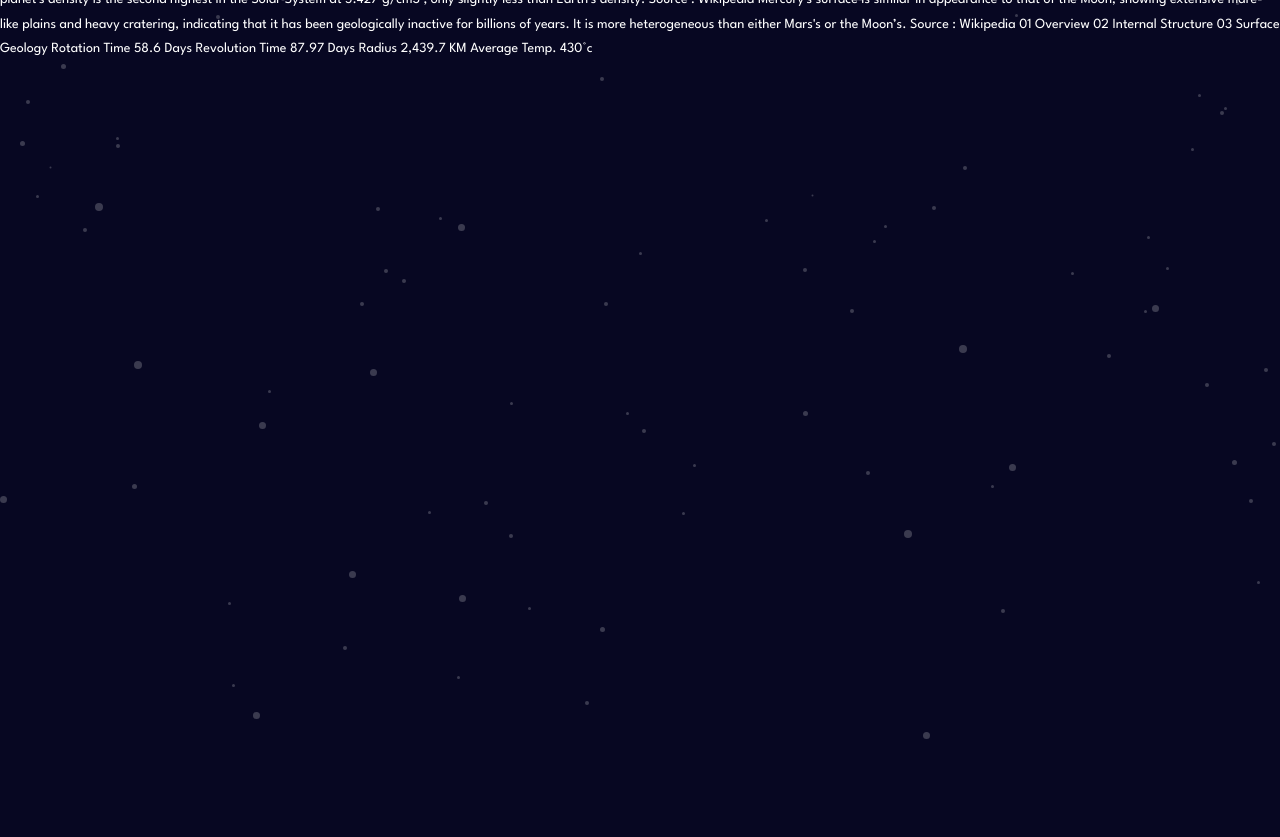
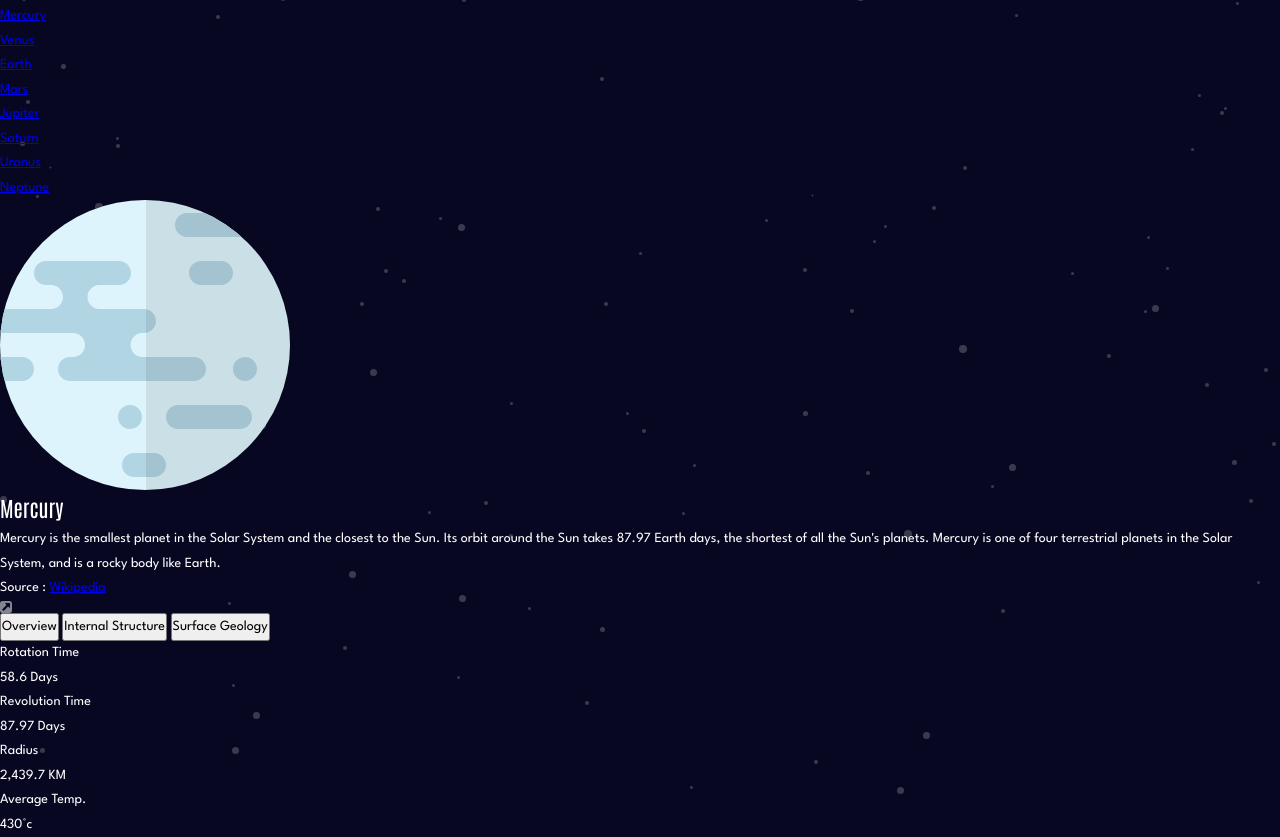
Before and after one commit to karolbanat/planets-fact-site, a website: page index.html in a window 1280 px wide. Shown: the part 61-898 px from the top of the page. Before the commit the page ends 800 px from the top, so only its background shows below. Drawn offline with Linux system fonts and the light colour scheme.

Commit message:
Basic HTML structure

```diff
--- a/index.html
+++ b/index.html
@@ -16,59 +16,70 @@
 </head>
 
 <body>
-  Mercury
 
-  <!-- Overview Content Start -->
+  <header>
+    <nav class="primary-navigation">
+      <h1 class="logo">The Planets</h1>
+      <button aria-label="Menu toggle" aria-controls="primary-nav" id="primary-nav-toggle" class="toggle-button">
+        <img src="./dist/assets/icons/icon-hamburger.svg" alt="">
+      </button>
+      <div id="primary-nav" class="primary-navigation__nav">
+        <ul class="primary-navigation__nav-list">
+          <li><a href="#" data-planet="mercury" class="primary-navigation__nav-link">Mercury</a></li>
+          <li><a href="#" data-planet="venus" class="primary-navigation__nav-link">Venus</a></li>
+          <li><a href="#" data-planet="earth" class="primary-navigation__nav-link">Earth</a></li>
+          <li><a href="#" data-planet="mars" class="primary-navigation__nav-link">Mars</a></li>
+          <li><a href="#" data-planet="jupiter" class="primary-navigation__nav-link">Jupiter</a></li>
+          <li><a href="#" data-planet="saturn" class="primary-navigation__nav-link">Saturn</a></li>
+          <li><a href="#" data-planet="uranus" class="primary-navigation__nav-link">Uranus</a></li>
+          <li><a href="#" data-planet="neptune" class="primary-navigation__nav-link">Neptune</a></li>
+        </ul>
+      </div>
+    </nav>
+  </header>
 
-  Mercury is the smallest planet in the Solar System and the closest
-  to the Sun. Its orbit around the Sun takes 87.97 Earth days, the
-  shortest of all the Sun's planets. Mercury is one of four terrestrial
-  planets in the Solar System, and is a rocky body like Earth.
-
-  Source : Wikipedia
-  <!-- URL: https://en.wikipedia.org/wiki/Mercury_(planet) -->
-
-  <!-- Overview Content End -->
-
-  <!-- Internal Structure Content Start -->
-
-  Mercury appears to have a solid silicate crust and mantle overlying a
-  solid, iron sulfide outer core layer, a deeper liquid core layer, and
-  a solid inner core. The planet's density is the second highest in the
-  Solar System at 5.427 g/cm3 , only slightly less than Earth's density.
-
-  Source : Wikipedia
-  <!-- URL: https://en.wikipedia.org/wiki/Mercury_(planet)#Internal_structure -->
-
-  <!-- Internal Structure Content End -->
-
-  <!-- Surface Geology Content Start -->
-
-  Mercury's surface is similar in appearance to that of the Moon, showing
-  extensive mare-like plains and heavy cratering, indicating that it has
-  been geologically inactive for billions of years. It is more heterogeneous
-  than either Mars's or the Moon’s.
-
-  Source : Wikipedia
-  <!-- URL: https://en.wikipedia.org/wiki/Mercury_(planet)#Surface_geology -->
-
-  <!-- Surface Geology Content End -->
-
-  01 Overview
-  02 Internal Structure
-  03 Surface Geology
-
-  Rotation Time
-  58.6 Days
-
-  Revolution Time
-  87.97 Days
-
-  Radius
-  2,439.7 KM
-
-  Average Temp.
-  430°c
+  <main>
+    <div class="container">
+      <section class="planet-facts" data-planet="mercury">
+        <img id="planet-image" src="./dist/assets/planets/mercury/planet-mercury.svg" alt="">
+        <header class="planet-facts__content">
+          <h2 id="planet-heading" class="planet-facts__heading">Mercury</h2>
+          <p id="description">Mercury is the smallest planet in the Solar System and the closest
+            to the Sun. Its orbit around the Sun takes 87.97 Earth days, the
+            shortest of all the Sun's planets. Mercury is one of four terrestrial
+            planets in the Solar System, and is a rocky body like Earth.</p>
+          <p class="planet-facts__source">Source : <a id="source-link"
+               href="https://en.wikipedia.org/wiki/Mercury_(planet)" class="source-link">Wikipedia <img
+                   src="./dist/assets/icons/icon-source.svg" alt=""></a></p>
+        </header>
+        <div role="group" class="control-buttons">
+          <button data-controls="overview" class="control-button">Overview</button>
+          <button data-controls="structure" class="control-button">Internal Structure</button>
+          <button data-controls="geology" class="control-button">Surface Geology</button>
+        </div>
+        <section aria-label="Planet data" class="planet-facts__facts">
+          <ul class="facts-list">
+            <li class="fact">
+              <p class="fact__label">Rotation Time</p>
+              <p data-fact="rotation" class="fact__data">58.6 Days</p>
+            </li>
+            <li class="fact">
+              <p class="fact__label">Revolution Time</p>
+              <p data-fact="revolution" class="fact__data">87.97 Days</p>
+            </li>
+            <li class="fact">
+              <p class="fact__label">Radius</p>
+              <p data-fact="radius" class="fact__data">2,439.7 KM</p>
+            </li>
+            <li class="fact">
+              <p class="fact__label">Average Temp.</p>
+              <p data-fact="temperature" class="fact__data">430°c</p>
+            </li>
+          </ul>
+        </section>
+      </section>
+    </div>
+  </main>
 
   <script src="./dist/js/main.min.js"></script>
 </body>
```
